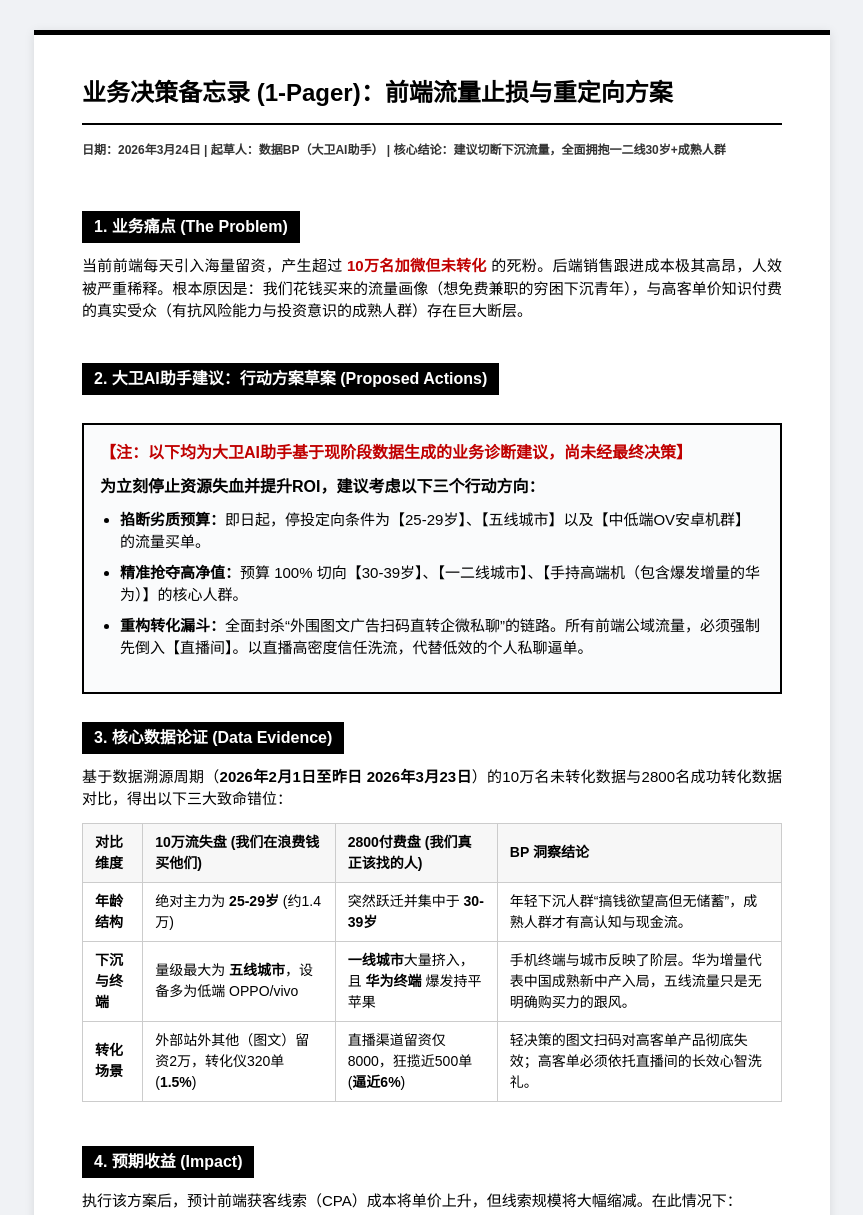
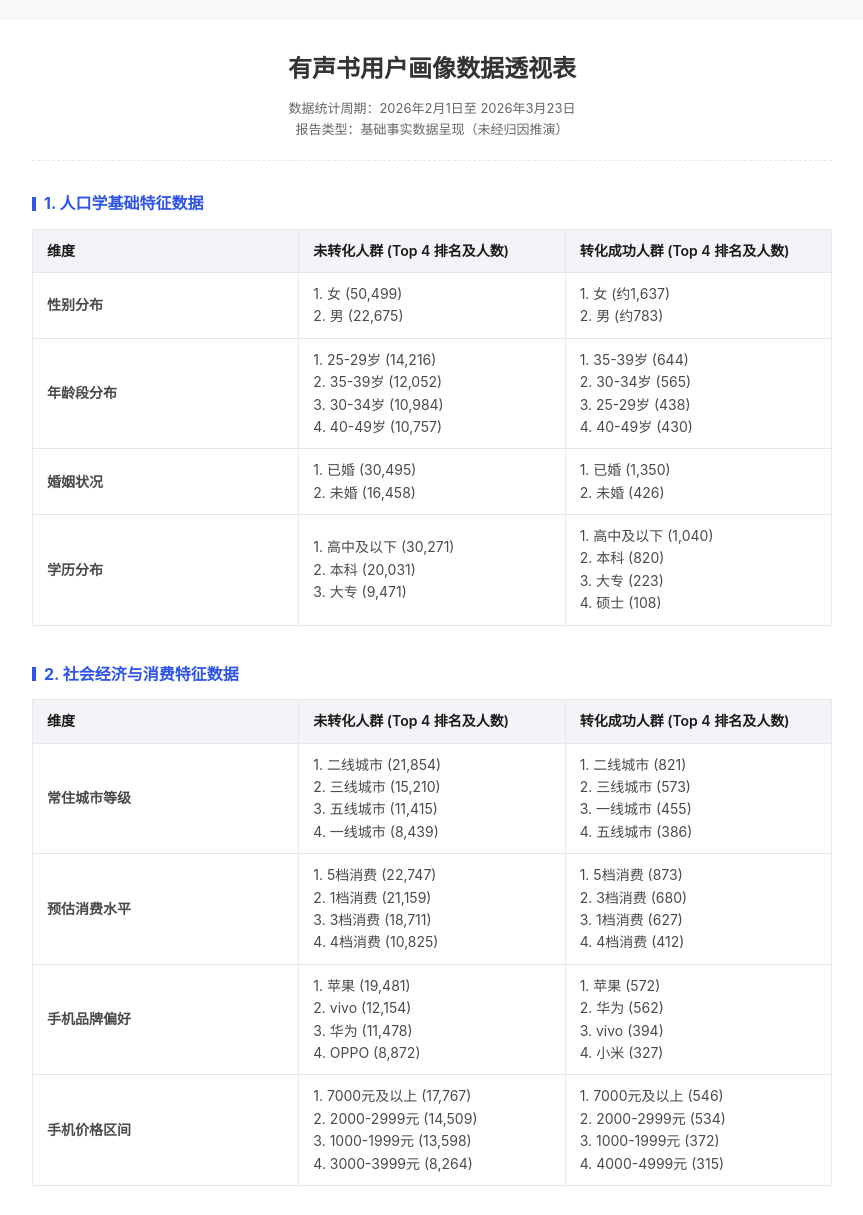
Before and after one commit to xibojituan-svg/xiboceopublic, a plain HTML site: page user_conversion_insight_article.html in a window 1280 px wide. Shown: the top 1215 px of the page, without its empty margins (208-1071 px from the left). Drawn offline with Linux system fonts and the light colour scheme.

Commit message:
Rewrite as raw data comparison report without explicit conclusions

```diff
--- a/user_conversion_insight_article.html
+++ b/user_conversion_insight_article.html
@@ -3,174 +3,199 @@
 <head>
     <meta charset="UTF-8">
     <meta name="viewport" content="width=device-width, initial-scale=1.0">
-    <title>亚马逊1-Pager：10万流失留资归因与停损决策</title>
+    <title>基础数据：转化与未转化用户详细对比</title>
     <style>
         :root {
-            --text-main: #000000;
-            --text-secondary: #333333;
-            --highlight: #c00000;
-            --border-line: #cccccc;
-            --bg: #ffffff;
+            --text-main: #333333;
+            --text-light: #666666;
+            --border-line: #e8e8e8;
+            --bg-body: #f7f9fa;
+            --bg-card: #ffffff;
+            --table-header: #f2f4f7;
+            --primary-blue: #2f54eb;
         }
 
         body {
             margin: 0;
-            background-color: #f0f2f5;
-            font-family: "Arial", "PingFang SC", "Microsoft YaHei", sans-serif;
+            padding: 20px;
+            background-color: var(--bg-body);
+            font-family: -apple-system, BlinkMacSystemFont, "Segoe UI", Roboto, "PingFang SC", "Microsoft YaHei", sans-serif;
             color: var(--text-main);
-            line-height: 1.5;
+            line-height: 1.6;
         }
 
-        .pager-container {
-            max-width: 700px;
-            margin: 30px auto;
-            background-color: var(--bg);
-            padding: 40px 48px;
-            box-shadow: 0 2px 10px rgba(0,0,0,0.1);
-            border-top: 5px solid #000;
+        .report-container {
+            max-width: 800px;
+            margin: 0 auto;
+            background-color: var(--bg-card);
+            padding: 30px 40px;
+            box-shadow: 0 2px 12px rgba(0,0,0,0.04);
+            border-radius: 8px;
         }
 
         h1 {
             font-size: 24px;
-            font-weight: 800;
-            margin: 0 0 16px 0;
-            border-bottom: 2px solid #000;
-            padding-bottom: 12px;
+            margin: 0 0 10px 0;
+            text-align: center;
         }
 
-        .meta {
-            font-size: 12px;
-            color: var(--text-secondary);
-            margin-bottom: 24px;
-            font-weight: bold;
+        .meta-info {
+            text-align: center;
+            font-size: 13px;
+            color: var(--text-light);
+            margin-bottom: 30px;
+            padding-bottom: 20px;
+            border-bottom: 1px dashed var(--border-line);
         }
 
-        h2 {
-            font-size: 16px;
-            font-weight: 800;
-            margin: 28px 0 12px 0;
-            background-color: #000;
-            color: #fff;
-            padding: 4px 12px;
-            display: inline-block;
+        .data-section {
+            margin-bottom: 36px;
         }
 
-        p {
-            font-size: 15px;
-            margin: 0 0 12px 0;
-            text-align: justify;
+        h3 {
+            font-size: 16px;
+            color: var(--primary-blue);
+            margin-bottom: 12px;
+            display: flex;
+            align-items: center;
         }
 
-        ul {
-            margin: 0 0 16px 0;
-            padding-left: 20px;
+        h3::before {
+            content: "";
+            display: inline-block;
+            width: 4px;
+            height: 14px;
+            background-color: var(--primary-blue);
+            margin-right: 8px;
         }
 
-        li {
-            font-size: 15px;
-            margin-bottom: 8px;
+        table {
+            width: 100%;
+            border-collapse: collapse;
+            font-size: 14px;
+            margin-bottom: 10px;
         }
 
-        .alert-text {
-            color: var(--highlight);
-            font-weight: bold;
-        }
-
-        .data-table {
-            width: 100%;
-            border-collapse: collapse;
-            margin-bottom: 16px;
-            font-size: 14px;
-        }
-
-        .data-table th, .data-table td {
+        th, td {
             border: 1px solid var(--border-line);
-            padding: 8px 12px;
+            padding: 10px 14px;
             text-align: left;
         }
 
-        .data-table th {
-            background-color: #f7f7f7;
-            font-weight: bold;
+        th {
+            background-color: var(--table-header);
+            font-weight: 600;
+            color: #1a1a1a;
+            width: 33.33%;
         }
 
-        .action-box {
-            border: 2px solid #000;
-            padding: 16px;
-            margin-top: 16px;
-            background-color: #fafbfc;
+        td {
+            color: #4a4a4a;
         }
 
-        .action-box p {
-            font-weight: bold;
-            font-size: 16px;
-            margin-bottom: 10px;
+        .note {
+            font-size: 12px;
+            color: #999;
+            margin-top: 4px;
         }
 
         @media (max-width: 600px) {
-            .pager-container {
-                margin: 0;
-                padding: 20px;
+            .report-container {
+                padding: 16px;
+            }
+            th, td {
+                padding: 8px;
             }
         }
     </style>
 </head>
 <body>
 
-<div class="pager-container">
-    <h1>业务决策备忘录 (1-Pager)：前端流量止损与重定向方案</h1>
-    <div class="meta">日期：2026年3月24日 | 起草人：数据BP（大卫AI助手） | 核心结论：建议切断下沉流量，全面拥抱一二线30岁+成熟人群</div>
-
-    <h2>1. 业务痛点 (The Problem)</h2>
-    <p>当前前端每天引入海量留资，产生超过 <span class="alert-text">10万名加微但未转化</span> 的死粉。后端销售跟进成本极其高昂，人效被严重稀释。根本原因是：我们花钱买来的流量画像（想免费兼职的穷困下沉青年），与高客单价知识付费的真实受众（有抗风险能力与投资意识的成熟人群）存在巨大断层。</p>
-
-    <h2>2. 大卫AI助手建议：行动方案草案 (Proposed Actions)</h2>
-    <div class="action-box">
-        <p><span class="alert-text">【注：以下均为大卫AI助手基于现阶段数据生成的业务诊断建议，尚未经最终决策】</span></p>
-        <p>为立刻停止资源失血并提升ROI，建议考虑以下三个行动方向：</p>
-        <ul>
-            <li><strong>掐断劣质预算：</strong>即日起，停投定向条件为【25-29岁】、【五线城市】以及【中低端OV安卓机群】的流量买单。</li>
-            <li><strong>精准抢夺高净值：</strong>预算 100% 切向【30-39岁】、【一二线城市】、【手持高端机（包含爆发增量的华为）】的核心人群。</li>
-            <li><strong>重构转化漏斗：</strong>全面封杀“外围图文广告扫码直转企微私聊”的链路。所有前端公域流量，必须强制先倒入【直播间】。以直播高密度信任洗流，代替低效的个人私聊逼单。</li>
-        </ul>
+<div class="report-container">
+    <h1>有声书用户画像数据透视表</h1>
+    <div class="meta-info">
+        数据统计周期：2026年2月1日至 2026年3月23日<br>
+        报告类型：基础事实数据呈现（未经归因推演）
     </div>
 
-    <h2>3. 核心数据论证 (Data Evidence)</h2>
-    <p>基于数据溯源周期（<strong>2026年2月1日至昨日 2026年3月23日</strong>）的10万名未转化数据与2800名成功转化数据对比，得出以下三大致命错位：</p>
-
-    <table class="data-table">
+    <div class="data-section">
+        <h3>1. 人口学基础特征数据</h3>
+        <table>
             <tr>
-            <th>对比维度</th>
-            <th>10万流失盘 (我们在浪费钱买他们)</th>
-            <th>2800付费盘 (我们真正该找的人)</th>
-            <th>BP 洞察结论</th>
+                <th>维度</th>
+                <th>未转化人群 (Top 4 排名及人数)</th>
+                <th>转化成功人群 (Top 4 排名及人数)</th>
             </tr>
             <tr>
-            <td><strong>年龄结构</strong></td>
-            <td>绝对主力为 <strong>25-29岁</strong> (约1.4万)</td>
-            <td>突然跃迁并集中于 <strong>30-39岁</strong></td>
-            <td>年轻下沉人群“搞钱欲望高但无储蓄”，成熟人群才有高认知与现金流。</td>
+                <td><strong>性别分布</strong></td>
+                <td>1. 女 (50,499)<br>2. 男 (22,675)</td>
+                <td>1. 女 (约1,637)<br>2. 男 (约783)</td>
             </tr>
             <tr>
-            <td><strong>下沉与终端</strong></td>
-            <td>量级最大为 <strong>五线城市</strong>，设备多为低端 OPPO/vivo</td>
-            <td><strong>一线城市</strong>大量挤入，且 <strong>华为终端</strong> 爆发持平苹果</td>
-            <td>手机终端与城市反映了阶层。华为增量代表中国成熟新中产入局，五线流量只是无明确购买力的跟风。</td>
+                <td><strong>年龄段分布</strong></td>
+                <td>1. 25-29岁 (14,216)<br>2. 35-39岁 (12,052)<br>3. 30-34岁 (10,984)<br>4. 40-49岁 (10,757)</td>
+                <td>1. 35-39岁 (644)<br>2. 30-34岁 (565)<br>3. 25-29岁 (438)<br>4. 40-49岁 (430)</td>
             </tr>
             <tr>
-            <td><strong>转化场景</strong></td>
-            <td>外部站外其他（图文）留资2万，转化仪320单 (<strong>1.5%</strong>)</td>
-            <td>直播渠道留资仅8000，狂揽近500单 (<strong>逼近6%</strong>)</td>
-            <td>轻决策的图文扫码对高客单产品彻底失效；高客单必须依托直播间的长效心智洗礼。</td>
+                <td><strong>婚姻状况</strong></td>
+                <td>1. 已婚 (30,495)<br>2. 未婚 (16,458)</td>
+                <td>1. 已婚 (1,350)<br>2. 未婚 (426)</td>
+            </tr>
+             <tr>
+                <td><strong>学历分布</strong></td>
+                <td>1. 高中及以下 (30,271)<br>2. 本科 (20,031)<br>3. 大专 (9,471)</td>
+                <td>1. 高中及以下 (1,040)<br>2. 本科 (820)<br>3. 大专 (223)<br>4. 硕士 (108)</td>
             </tr>
         </table>
+    </div>
 
-    <h2>4. 预期收益 (Impact)</h2>
-    <p>执行该方案后，预计前端获客线索（CPA）成本将单价上升，但线索规模将大幅缩减。在此情况下：</p>
-    <ul>
-        <li>大幅节省后端后端班主任 <strong>70% 以上的沟通废动作</strong>与客诉风险。</li>
-        <li>直播间的高漏斗筛选将使得进入私域的最终线索转化率攀升至原来的 <strong>3 倍</strong> 以上。</li>
-    </ul>
+    <div class="data-section">
+        <h3>2. 社会经济与消费特征数据</h3>
+        <table>
+            <tr>
+                <th>维度</th>
+                <th>未转化人群 (Top 4 排名及人数)</th>
+                <th>转化成功人群 (Top 4 排名及人数)</th>
+            </tr>
+            <tr>
+                <td><strong>常住城市等级</strong></td>
+                <td>1. 二线城市 (21,854)<br>2. 三线城市 (15,210)<br>3. 五线城市 (11,415)<br>4. 一线城市 (8,439)</td>
+                <td>1. 二线城市 (821)<br>2. 三线城市 (573)<br>3. 一线城市 (455)<br>4. 五线城市 (386)</td>
+            </tr>
+            <tr>
+                <td><strong>预估消费水平</strong></td>
+                <td>1. 5档消费 (22,747)<br>2. 1档消费 (21,159)<br>3. 3档消费 (18,711)<br>4. 4档消费 (10,825)</td>
+                <td>1. 5档消费 (873)<br>2. 3档消费 (680)<br>3. 1档消费 (627)<br>4. 4档消费 (412)</td>
+            </tr>
+            <tr>
+                <td><strong>手机品牌偏好</strong></td>
+                <td>1. 苹果 (19,481)<br>2. vivo (12,154)<br>3. 华为 (11,478)<br>4. OPPO (8,872)</td>
+                <td>1. 苹果 (572)<br>2. 华为 (562)<br>3. vivo (394)<br>4. 小米 (327)</td>
+            </tr>
+             <tr>
+                <td><strong>手机价格区间</strong></td>
+                <td>1. 7000元及以上 (17,767)<br>2. 2000-2999元 (14,509)<br>3. 1000-1999元 (13,598)<br>4. 3000-3999元 (8,264)</td>
+                <td>1. 7000元及以上 (546)<br>2. 2000-2999元 (534)<br>3. 1000-1999元 (372)<br>4. 4000-4999元 (315)</td>
+            </tr>
+        </table>
+    </div>
+
+    <div class="data-section">
+        <h3>3. 获客渠道数据</h3>
+        <table>
+            <tr>
+                <th>维度</th>
+                <th>未转化人群 (Top 5 排名及人数)</th>
+                <th>转化成功人群 (Top 5 排名及人数)</th>
+            </tr>
+            <tr>
+                <td><strong>一级渠道分布</strong></td>
+                <td>1. 站内资源位 (38,032)<br>2. 站外其他 (20,360)<br>3. 直播渠道 (8,277)<br>4. 私域 (7,471)<br>5. APPpush (5,971)</td>
+                <td>1. 站内资源位 (1,068)<br>2. 直播渠道 (485)<br>3. 站外其他 (320)<br>4. B站 (227)<br>5. 私域 (145)</td>
+            </tr>
+        </table>
+        <div class="note">* 注：以上数据均为对脱敏原始数据表的清洗抽取，仅保留了各维度排序居前的高密度分布项用于客观参照。</div>
+    </div>
 
 </div>
 
```
Lines whose indentation alone changed are shown as unchanged.
